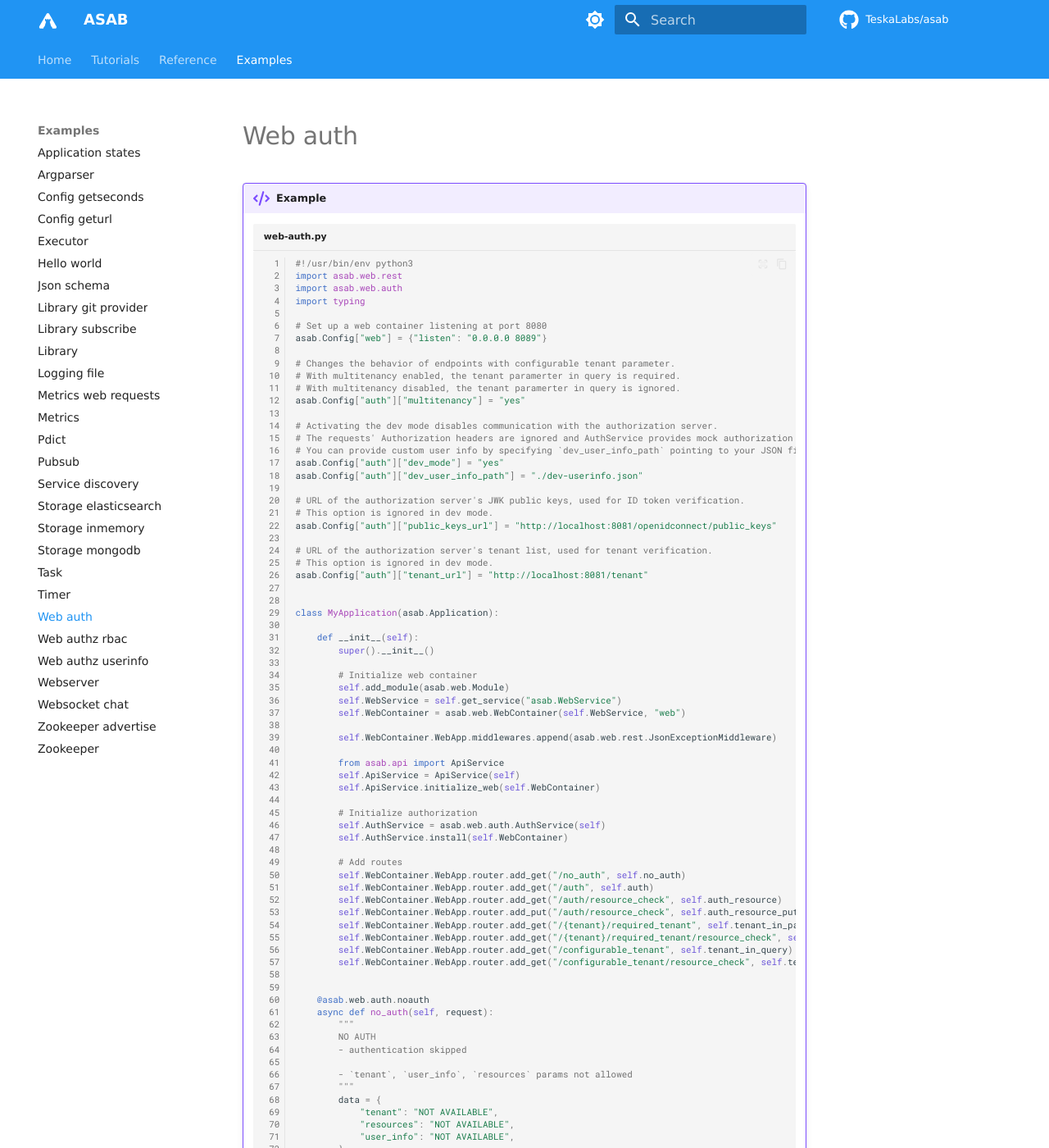
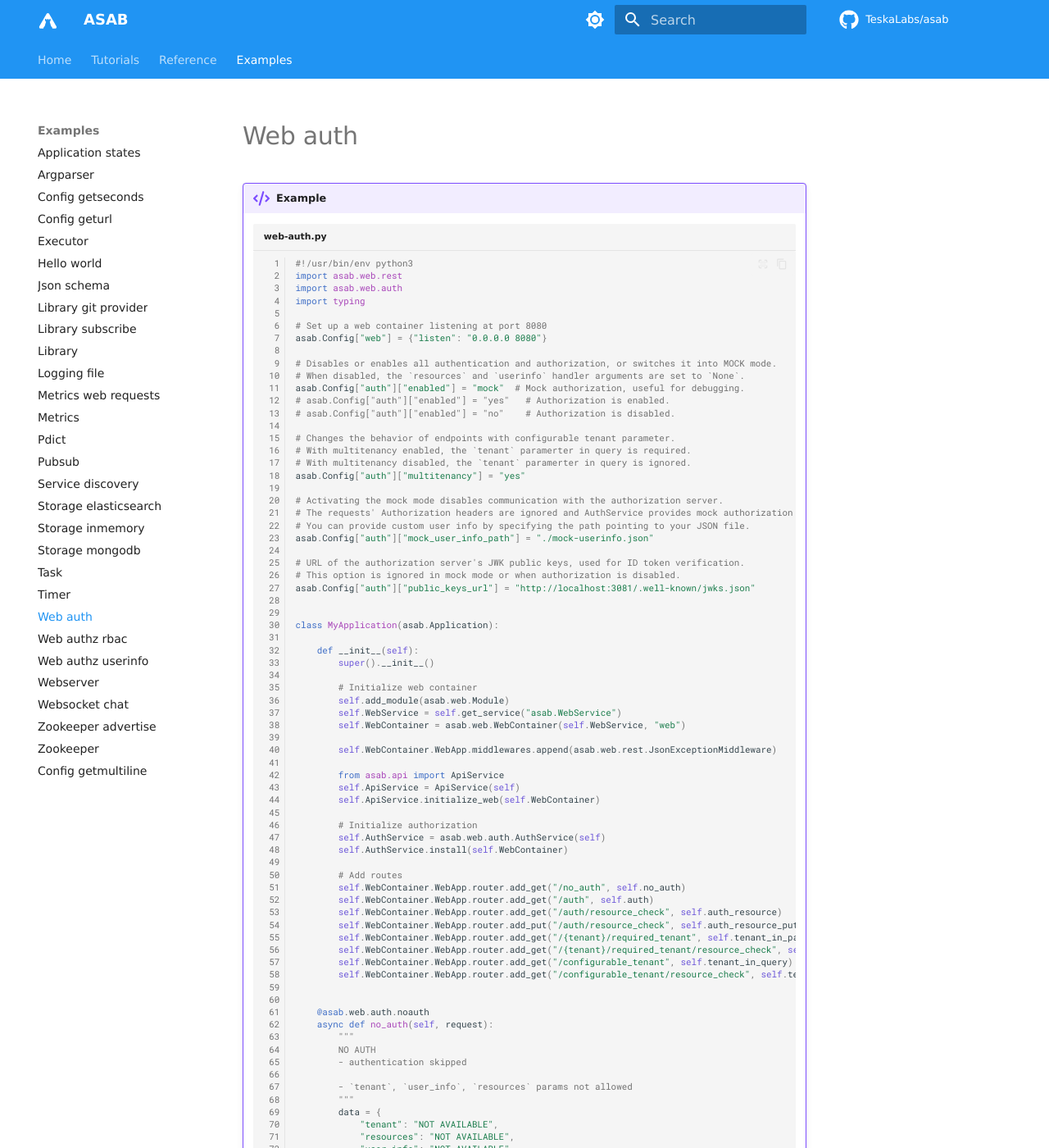
Before and after one commit to TeskaLabs/asab, an MkDocs documentation site: the page built from docs/examples/web-auth.md, in a window 1280 px wide and 1400 px high. Shown: the whole window at 82% size. Built offline with MkDocs 1.6.1 and Material for MkDocs 9.7.7, drawn with Linux system fonts in a browser that asks for light colours; some web fonts are replaced; comment, search, counter and statistics services are not loaded; some of the changed text lies outside the part shown.

Commit message:
Add new examples

```diff
--- a/docs/examples/web-auth.md
+++ b/docs/examples/web-auth.md
@@ -15,26 +15,27 @@
 	import typing
 
 	# Set up a web container listening at port 8080
-	asab.Config["web"] = {"listen": "0.0.0.0 8089"}
+	asab.Config["web"] = {"listen": "0.0.0.0 8080"}
+
+	# Disables or enables all authentication and authorization, or switches it into MOCK mode.
+	# When disabled, the `resources` and `userinfo` handler arguments are set to `None`.
+	asab.Config["auth"]["enabled"] = "mock"  # Mock authorization, useful for debugging.
+	# asab.Config["auth"]["enabled"] = "yes"   # Authorization is enabled.
+	# asab.Config["auth"]["enabled"] = "no"    # Authorization is disabled.
 
 	# Changes the behavior of endpoints with configurable tenant parameter.
-	# With multitenancy enabled, the tenant paramerter in query is required.
-	# With multitenancy disabled, the tenant paramerter in query is ignored.
+	# With multitenancy enabled, the `tenant` paramerter in query is required.
+	# With multitenancy disabled, the `tenant` paramerter in query is ignored.
 	asab.Config["auth"]["multitenancy"] = "yes"
 
-	# Activating the dev mode disables communication with the authorization server.
+	# Activating the mock mode disables communication with the authorization server.
 	# The requests' Authorization headers are ignored and AuthService provides mock authorization with mock user info.
-	# You can provide custom user info by specifying `dev_user_info_path` pointing to your JSON file.
-	asab.Config["auth"]["dev_mode"] = "yes"
-	asab.Config["auth"]["dev_user_info_path"] = "./dev-userinfo.json"
+	# You can provide custom user info by specifying the path pointing to your JSON file.
+	asab.Config["auth"]["mock_user_info_path"] = "./mock-userinfo.json"
 
 	# URL of the authorization server's JWK public keys, used for ID token verification.
-	# This option is ignored in dev mode.
-	asab.Config["auth"]["public_keys_url"] = "http://localhost:8081/openidconnect/public_keys"
-
-	# URL of the authorization server's tenant list, used for tenant verification.
-	# This option is ignored in dev mode.
-	asab.Config["auth"]["tenant_url"] = "http://localhost:8081/tenant"
+	# This option is ignored in mock mode or when authorization is disabled.
+	asab.Config["auth"]["public_keys_url"] = "http://localhost:3081/.well-known/jwks.json"
 
 
 	class MyApplication(asab.Application):
@@ -95,14 +96,14 @@
 			"""
 			data = {
 				"tenant": "NOT AVAILABLE",
-				"resources": list(resources),
+				"resources": list(resources) if resources else None,
 				"user_info": user_info,
 			}
 			return asab.web.rest.json_response(request, data)
 
 
 		@asab.web.auth.require("something:access", "something:edit")
-		async def auth_resource(self, request, *, user_info: dict, resources: frozenset):
+		async def auth_resource(self, request, *, user_info: typing.Optional[dict], resources: typing.Optional[frozenset]):
 			"""
 			TENANT-AGNOSTIC + RESOURCE CHECK
 			- returns 401 if authentication not successful
@@ -115,7 +116,7 @@
 			"""
 			data = {
 				"tenant": "NOT AVAILABLE",
-				"resources": list(resources),
+				"resources": list(resources) if resources else None,
 				"user_info": user_info,
 			}
 			return asab.web.rest.json_response(request, data)
@@ -125,20 +126,30 @@
 			"type": "object"
 		})
 		@asab.web.auth.require("something:access", "something:edit")
-		async def auth_resource_put(self, request, *, user_info: dict, resources: frozenset, json_data: dict):
+		async def auth_resource_put(
+			self, request, *,
+			user_info: typing.Optional[dict],
+			resources: typing.Optional[frozenset],
+			json_data: dict
+		):
 			"""
 			Decorator asab.web.auth.require can be used together with other decorators.
 			"""
 			data = {
 				"tenant": "NOT AVAILABLE",
-				"resources": list(resources),
+				"resources": list(resources) if resources else None,
 				"user_info": user_info,
 				"json_data": json_data,
 			}
 			return asab.web.rest.json_response(request, data)
 
 
-		async def tenant_in_path(self, request, *, tenant: str, user_info: dict, resources: frozenset):
+		async def tenant_in_path(
+			self, request, *,
+			tenant: typing.Optional[str],
+			user_info: typing.Optional[dict],
+			resources: typing.Optional[frozenset]
+		):
 			"""
 			TENANT-AWARE
 			- returns 401 if authentication not successful
@@ -151,13 +162,18 @@
 			"""
 			data = {
 				"tenant": tenant,
-				"resources": list(resources),
+				"resources": list(resources) if resources else None,
 				"user_info": user_info,
 			}
 			return asab.web.rest.json_response(request, data)
 
 
-		async def tenant_in_query(self, request, *, tenant: typing.Union[str|None], user_info: dict, resources: frozenset):
+		async def tenant_in_query(
+			self, request, *,
+			tenant: typing.Optional[str],
+			user_info: typing.Optional[dict],
+			resources: typing.Optional[frozenset]
+		):
 			"""
 			CONFIGURABLY TENANT-AWARE
 			- returns 401 if authentication not successful
@@ -176,14 +192,19 @@
 			"""
 			data = {
 				"tenant": tenant,
-				"resources": list(resources),
+				"resources": list(resources) if resources else None,
 				"user_info": user_info,
 			}
 			return asab.web.rest.json_response(request, data)
 
 
 		@asab.web.auth.require("something:access", "something:edit")
-		async def tenant_in_path_resources(self, request, *, tenant: typing.Union[str|None], user_info: dict, resources: frozenset):
+		async def tenant_in_path_resources(
+			self, request, *,
+			tenant: typing.Optional[str],
+			user_info: typing.Optional[dict],
+			resources: typing.Optional[frozenset]
+		):
 			"""
 			TENANT-AWARE + RESOURCE CHECK
 			- returns 401 if authentication not successful
@@ -198,14 +219,19 @@
 			"""
 			data = {
 				"tenant": tenant,
-				"resources": list(resources),
+				"resources": list(resources) if resources else None,
 				"user_info": user_info,
 			}
 			return asab.web.rest.json_response(request, data)
 
 
 		@asab.web.auth.require("something:access", "something:edit")
-		async def tenant_in_query_resources(self, request, *, tenant: typing.Union[str|None], user_info: dict, resources: frozenset):
+		async def tenant_in_query_resources(
+			self, request, *,
+			tenant: typing.Optional[str],
+			user_info: typing.Optional[dict],
+			resources: typing.Optional[frozenset]
+		):
 			"""
 			CONFIGURABLY TENANT-AWARE + RESOURCE CHECK
 			- returns 401 if authentication not successful
@@ -226,7 +252,7 @@
 			"""
 			data = {
 				"tenant": tenant,
-				"resources": list(resources),
+				"resources": list(resources) if resources else None,
 				"user_info": user_info,
 			}
 			return asab.web.rest.json_response(request, data)
--- a/mkdocs.yml
+++ b/mkdocs.yml
@@ -213,3 +213,4 @@
     - examples/websocket-chat.md
     - examples/zookeeper-advertise.md
     - examples/zookeeper.md
+    - examples/config_getmultiline.md
```
Also changed, not shown: other parts of docs/examples/web-auth.md (+3 -3 lines), docs/examples/config_getmultiline.md (added, +49 -0 lines).
